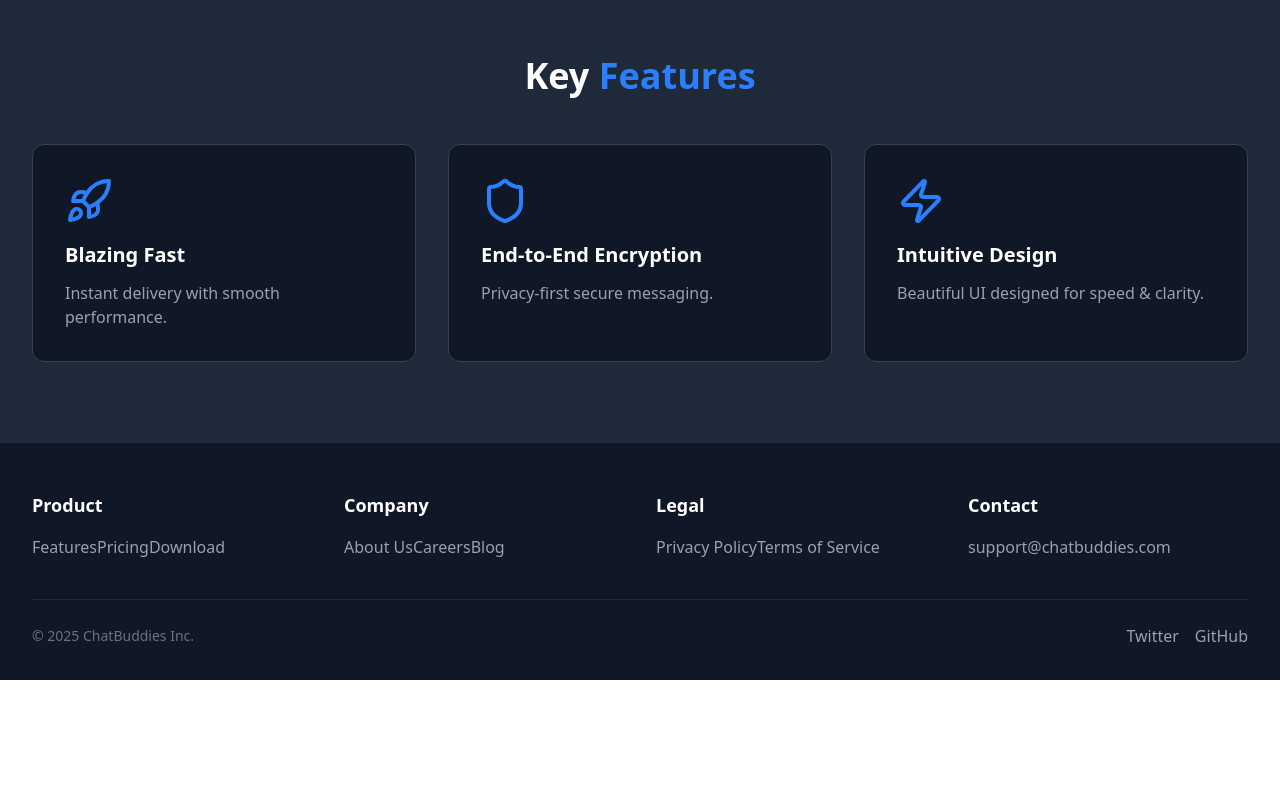
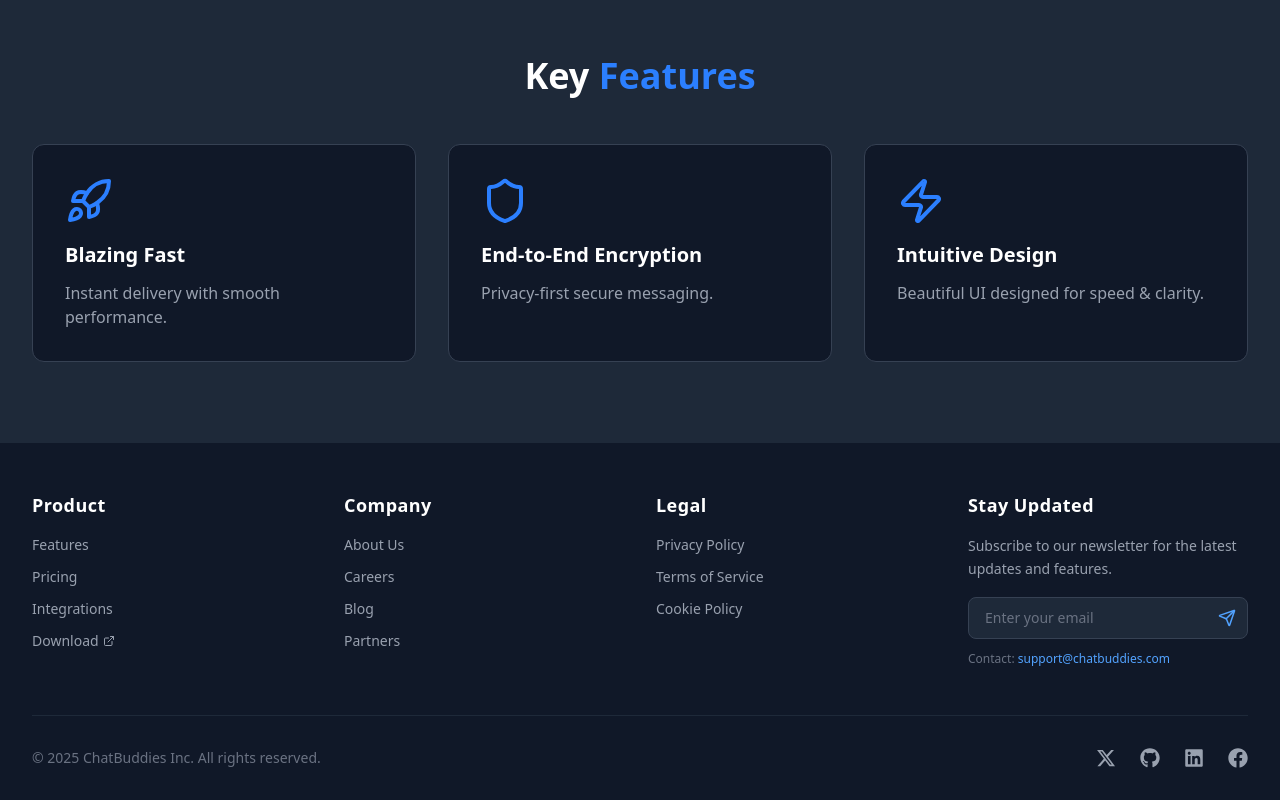
Before and after one commit to mohith0407/chat-buddies, a React (Vite) app in the folder client/: page / in a window 1280 px wide. Shown: the part 814-1614 px from the top of the page. Before the commit the page ends 1494 px from the top, so only its background shows below. Built offline with nearby package versions, Linux system fonts and the light colour scheme; no server answers.

Commit message:
Updated homepage ui

```diff
--- a/client/package.json
+++ b/client/package.json
@@ -16,6 +16,7 @@
     "lucide-react": "^0.554.0",
     "react": "^19.2.0",
     "react-dom": "^19.2.0",
+    "react-icons": "^5.5.0",
     "react-router-dom": "^7.9.6",
     "react-toastify": "^11.0.5",
     "socket.io-client": "^4.8.1"
--- a/client/src/components/ChatBox.tsx
+++ b/client/src/components/ChatBox.tsx
@@ -8,7 +8,7 @@ import type { Message } from "../types";
 import { format } from "date-fns";
 import { toast } from "react-toastify";
 
-const ENDPOINT = "https://chat-buddies-y1jm.onrender.com";
+const ENDPOINT = import.meta.env.VITE_API_ENDPOINT;
 let socket: Socket;
 
 const ChatBox = () => {
--- a/client/src/components/home/Footer.tsx
+++ b/client/src/components/home/Footer.tsx
@@ -1,59 +1,144 @@
-import { type FC } from "react";
-import { Link } from "react-router-dom";
+import  { useState } from 'react';
+import { Send, ExternalLink, ChevronDown } from 'lucide-react';
+import { FaGithub, FaLinkedin, FaFacebook } from "react-icons/fa";
+import { FaXTwitter } from "react-icons/fa6";
 
-const Footer: FC = () => {
+const Footer = () => {
+  // State to track which section is open on mobile
+  const [openSection, setOpenSection] = useState(null);
+
+  const toggleSection = (title) => {
+    setOpenSection(openSection === title ? null : title);
+  };
+
+  // Data structure for cleaner code
+  const footerSections = [
+    {
+      title: "Product",
+      links: [
+        { name: "Features", href: "#features" },
+        { name: "Pricing", href: "#pricing" },
+        { name: "Integrations", href: "#integrations" },
+        { name: "Download", href: "#download", icon: <ExternalLink size={12} /> },
+      ]
+    },
+    {
+      title: "Company",
+      links: [
+        { name: "About Us", href: "#about" },
+        { name: "Careers", href: "#careers" },
+        { name: "Blog", href: "#blog" },
+        { name: "Partners", href: "#partners" },
+      ]
+    },
+    {
+      title: "Legal",
+      links: [
+        { name: "Privacy Policy", href: "#privacy" },
+        { name: "Terms of Service", href: "#terms" },
+        { name: "Cookie Policy", href: "#cookies" },
+      ]
+    }
+  ];
+
   return (
-        <footer className="bg-gray-900 border-t border-gray-800 pt-12 pb-8">
+    <footer className="bg-gray-900 border-t border-gray-800 pt-12 pb-8 text-sm">
       <div className="max-w-7xl mx-auto px-4 sm:px-6 lg:px-8">
 
-                <div className="grid grid-cols-2 md:grid-cols-4 gap-8 mb-10">
+        {/* MAIN GRID */}
+        <div className="grid grid-cols-1 lg:grid-cols-4 gap-y-8 lg:gap-8 mb-12">
 
-                    {/* PRODUCT */}
-                    <div>
-                        <h4 className="text-lg font-semibold text-white mb-4">Product</h4>
-                        <div className="space-y-2">
-                            <a href="#features" className="text-gray-400 hover:text-blue-500">Features</a>
-                            <a href="#pricing" className="text-gray-400 hover:text-blue-500">Pricing</a>
-                            <a href="#download" className="text-gray-400 hover:text-blue-500">Download</a>
+          {/* DYNAMIC SECTIONS (Collapsible on Mobile, Grid on Desktop) */}
+          {footerSections.map((section) => (
+            <div key={section.title} className="border-b border-gray-800 lg:border-none pb-4 lg:pb-0">
+              {/* Header / Button */}
+              <button
+                onClick={() => toggleSection(section.title)}
+                className="w-full flex justify-between items-center lg:cursor-default lg:block group"
+              >
+                <h4 className="text-lg font-bold text-white tracking-wide text-left">
+                  {section.title}
+                </h4>
+                {/* Chevron only visible on mobile */}
+                <ChevronDown
+                  className={`lg:hidden text-gray-500 transition-transform duration-200 ${
+                    openSection === section.title ? 'rotate-180' : ''
+                  }`}
+                  size={20}
+                />
+              </button>
+
+              {/* Links List - Hidden on mobile unless open, always visible on Desktop */}
+              <div className={`
+                mt-4 flex-col space-y-3
+                ${openSection === section.title ? 'flex' : 'hidden'}
+                lg:flex
+              `}>
+                {section.links.map((link) => (
+                  <a
+                    key={link.name}
+                    href={link.href}
+                    className="text-gray-400 hover:text-blue-400 transition-colors duration-200 w-fit flex items-center gap-1"
+                  >
+                    {link.name}
+                    {link.icon && link.icon}
+                  </a>
+                ))}
+              </div>
+            </div>
+          ))}
+
+          {/* NEWSLETTER SECTION (Always visible) */}
+          <div className="space-y-4 pt-4 lg:pt-0">
+            <h4 className="text-lg font-bold text-white tracking-wide">Stay Updated</h4>
+            <p className="text-gray-400 leading-relaxed max-w-xs">
+              Subscribe to our newsletter for the latest updates and features.
+            </p>
+            <div className="flex flex-col gap-3">
+              <div className="relative max-w-sm">
+                <input
+                  type="email"
+                  placeholder="Enter your email"
+                  className="w-full bg-gray-800 border border-gray-700 text-white px-4 py-2.5 rounded-lg focus:outline-none focus:ring-2 focus:ring-blue-500 focus:border-transparent transition-all placeholder-gray-500"
+                />
+                <button className="absolute right-2 top-2 text-blue-400 hover:text-blue-300 p-1 hover:bg-gray-700 rounded transition-colors">
+                  <Send size={18} />
+                </button>
+              </div>
+              <p className="text-gray-500 text-xs">
+                Contact: <a href="mailto:support@chatbuddies.com" className="text-blue-400 hover:underline">support@chatbuddies.com</a>
+              </p>
             </div>
           </div>
 
-                    {/* COMPANY */}
-                    <div>
-                        <h4 className="text-lg font-semibold text-white mb-4">Company</h4>
-                        <div className="space-y-2">
-                            <Link to="/about" className="text-gray-400 hover:text-blue-500">About Us</Link>
-                            <Link to="/careers" className="text-gray-400 hover:text-blue-500">Careers</Link>
-                            <Link to="/blog" className="text-gray-400 hover:text-blue-500">Blog</Link>
-                        </div>
         </div>
 
-                    {/* LEGAL */}
-                    <div>
-                        <h4 className="text-lg font-semibold text-white mb-4">Legal</h4>
-                        <div className="space-y-2">
-                            <Link to="/privacy" className="text-gray-400 hover:text-blue-500">Privacy Policy</Link>
-                            <Link to="/terms" className="text-gray-400 hover:text-blue-500">Terms of Service</Link>
-                        </div>
-                    </div>
+        {/* BOTTOM BAR */}
+        <div className="border-t border-gray-800 pt-8 flex flex-col-reverse md:flex-row justify-between items-center gap-6">
+          <p className="text-gray-500 text-center md:text-left">
+            &copy; {new Date().getFullYear()} ChatBuddies Inc. All rights reserved.
+          </p>
 
-                    {/* CONTACT */}
-                    <div>
-                        <h4 className="text-lg font-semibold text-white mb-4">Contact</h4>
-                        <p className="text-gray-400">support@chatbuddies.com</p>
-                    </div>
-                </div>
-
-                <div className="border-t border-gray-800 pt-6 mt-6 flex flex-col md:flex-row justify-between items-center">
-                    <p className="text-gray-500 text-sm">&copy; {new Date().getFullYear()} ChatBuddies Inc.</p>
-
-                    <div className="flex space-x-4 mt-4 md:mt-0">
-                        <a href="#twitter" className="text-gray-400 hover:text-blue-500">Twitter</a>
-                        <a href="#github" className="text-gray-400 hover:text-blue-500">GitHub</a>
+          <div className="flex space-x-6">
+            {[
+              { icon: FaXTwitter, href: "https://x.com/HMohithraj", color: "hover:text-blue-400" },
+              { icon: FaGithub, href: "https://github.com/mohith0407", color: "hover:text-white" },
+              { icon: FaLinkedin, href: "https://www.linkedin.com/in/mohith-hanumanthkar-0407raj", color: "hover:text-blue-600" },
+              { icon: FaFacebook, href: "#facebook", color: "hover:text-blue-500" }
+            ].map((social, index) => (
+               <a
+                 key={index}
+                 href={social.href}
+                 className={`text-gray-400 ${social.color} transition-transform duration-200 hover:-translate-y-1`}
+               >
+                 <social.icon size={20} />
+               </a>
+            ))}
           </div>
         </div>
       </div>
     </footer>
   );
 };
-export default Footer
+
+export default Footer;
--- a/client/src/config/api.ts
+++ b/client/src/config/api.ts
@@ -2,7 +2,7 @@
 import axios from "axios";
 
 const API = axios.create({
-  baseURL: "https://chat-buddies-y1jm.onrender.com/api", // Adjust if your port differs
+  baseURL: import.meta.env.VITE_API_URL,
 });
 
 API.interceptors.request.use((req) => {
```
Also changed, not shown: client/src/pages/AuthPage.tsx (+43 -1 lines), 1 other file (tests, documents, lock files or other folders). Lines whose indentation alone changed are shown as unchanged.
